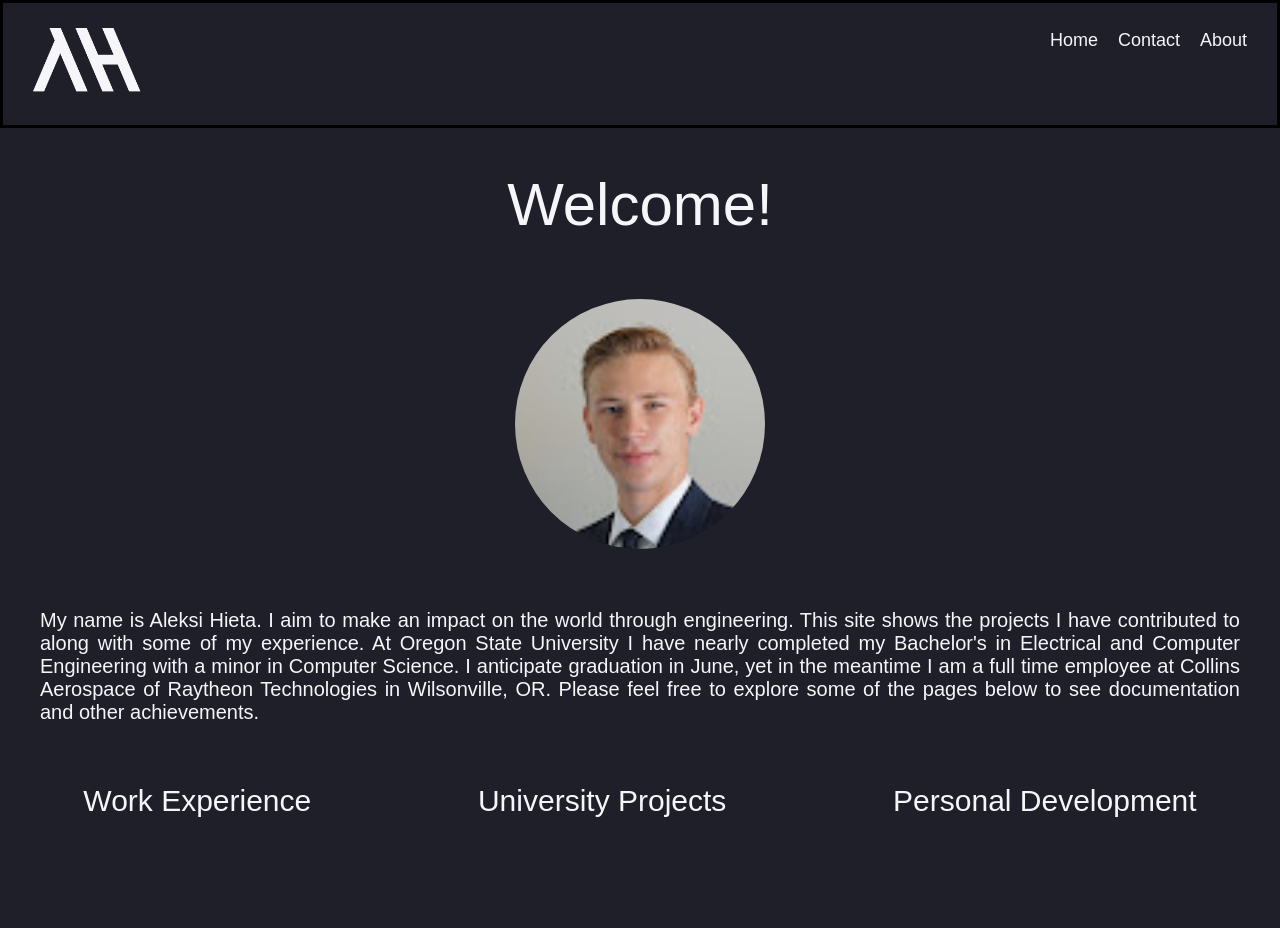
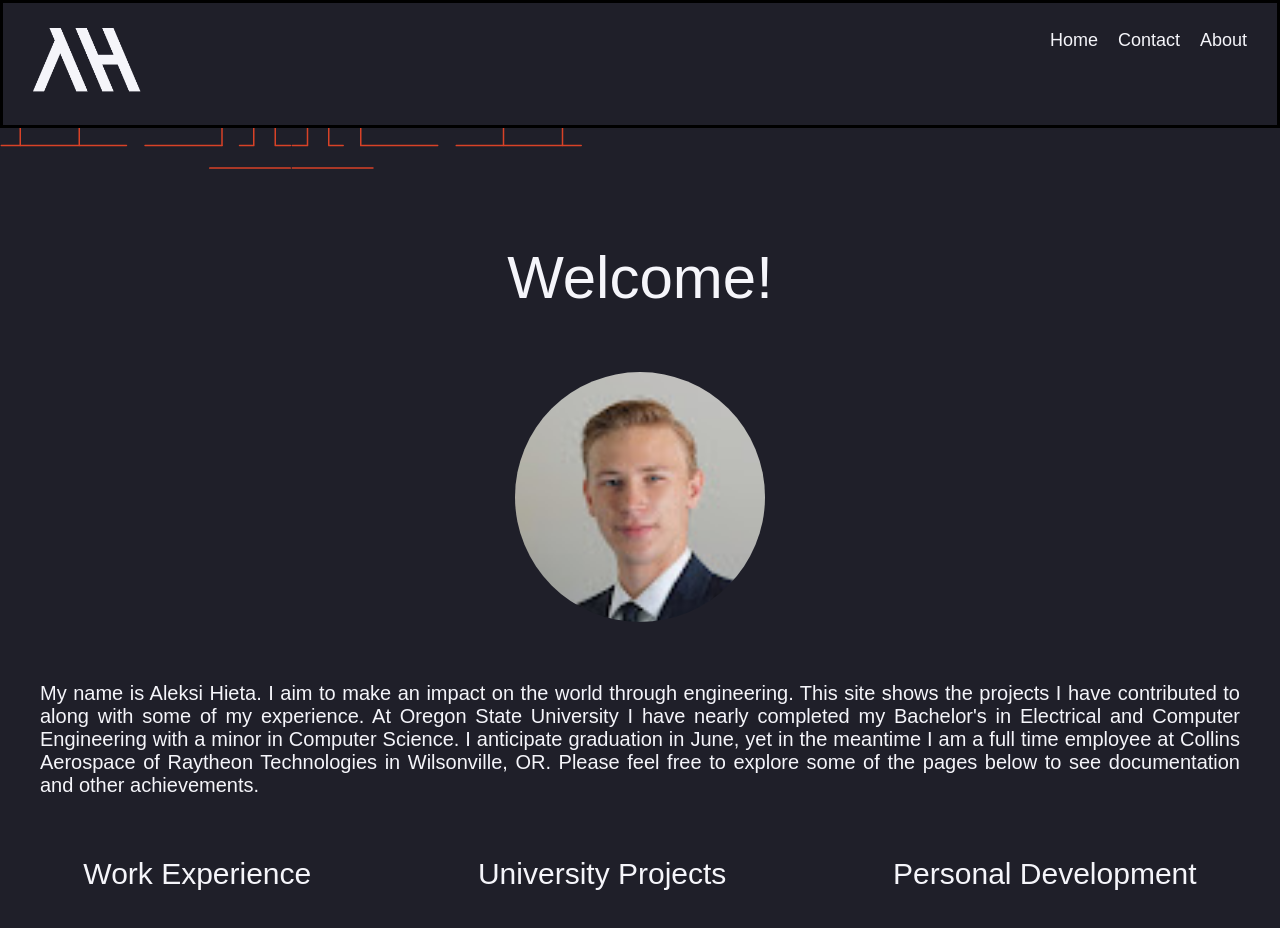
Before and after one commit to AleksiHieta/Aleksi-Hieta-ECE.github.io, a plain HTML site: page index.html in a window 1280 px wide. Shown: the top 928 px of the page. Drawn offline with Linux system fonts and the light colour scheme.

Commit message:
background img

```diff
--- a/index.html
+++ b/index.html
@@ -37,7 +37,8 @@
         }
     </script>
 
-    <div id="div-header" style="margin-top:100px;padding-bottom:2500px;font-size:30px;">
+    <img class="img-mu" src="imagelib/mu-icon-orange.webp" alt="Line art">
+    <div id="div-header" style="margin-top:0px;padding-bottom:2500px;font-size:30px;">
         <p class="p1-homepage">Welcome!</p>
         <div class="div-headshot">
             <img class="img-headshot" src="imagelib/Aleksi_Hieta_Headshot.jpg" alt="Headshot Image" />
--- a/style.css
+++ b/style.css
@@ -95,6 +95,10 @@ p {
     display: flex;
 }
 
+.img-mu {
+    max-width: 100%;
+}
+
 .img-headshot {
     display: block;
     margin-left: auto;
```
Also changed, not shown: imagelib/mu-icon-orange.webp (added).
